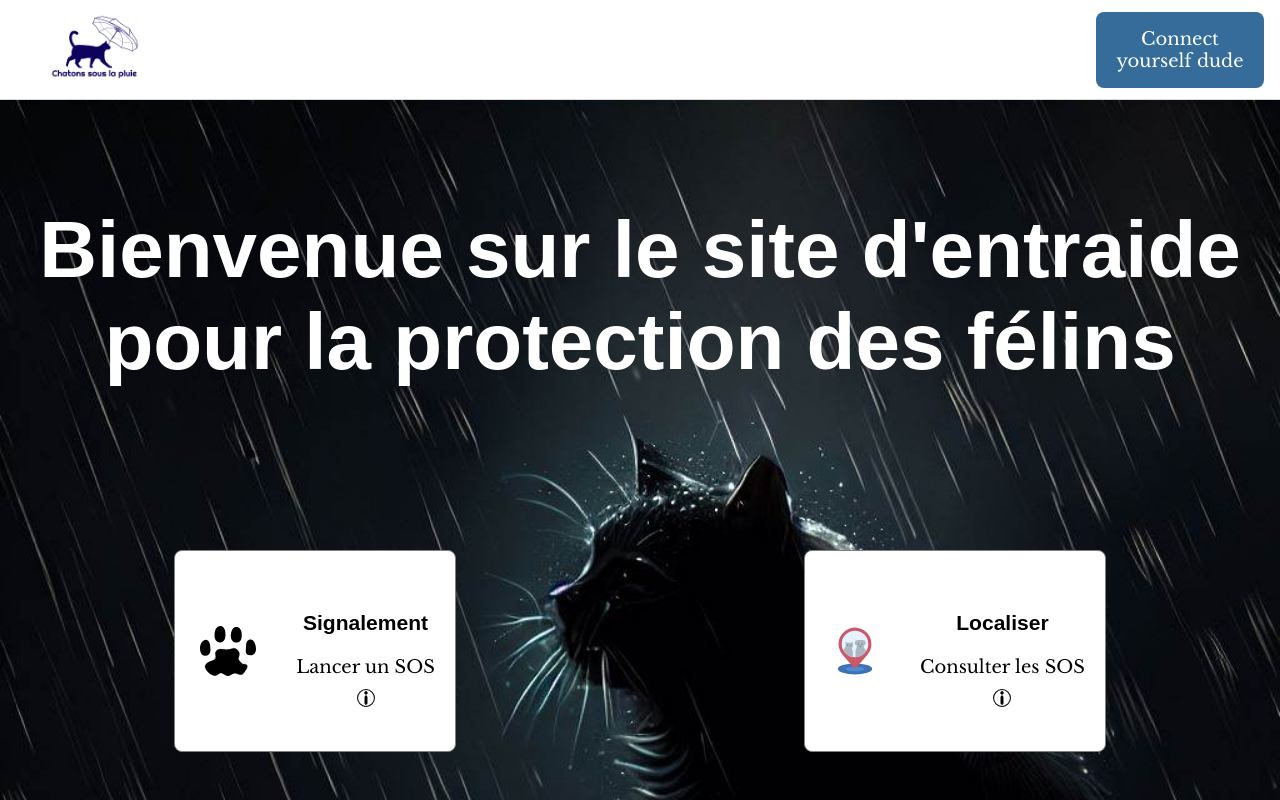
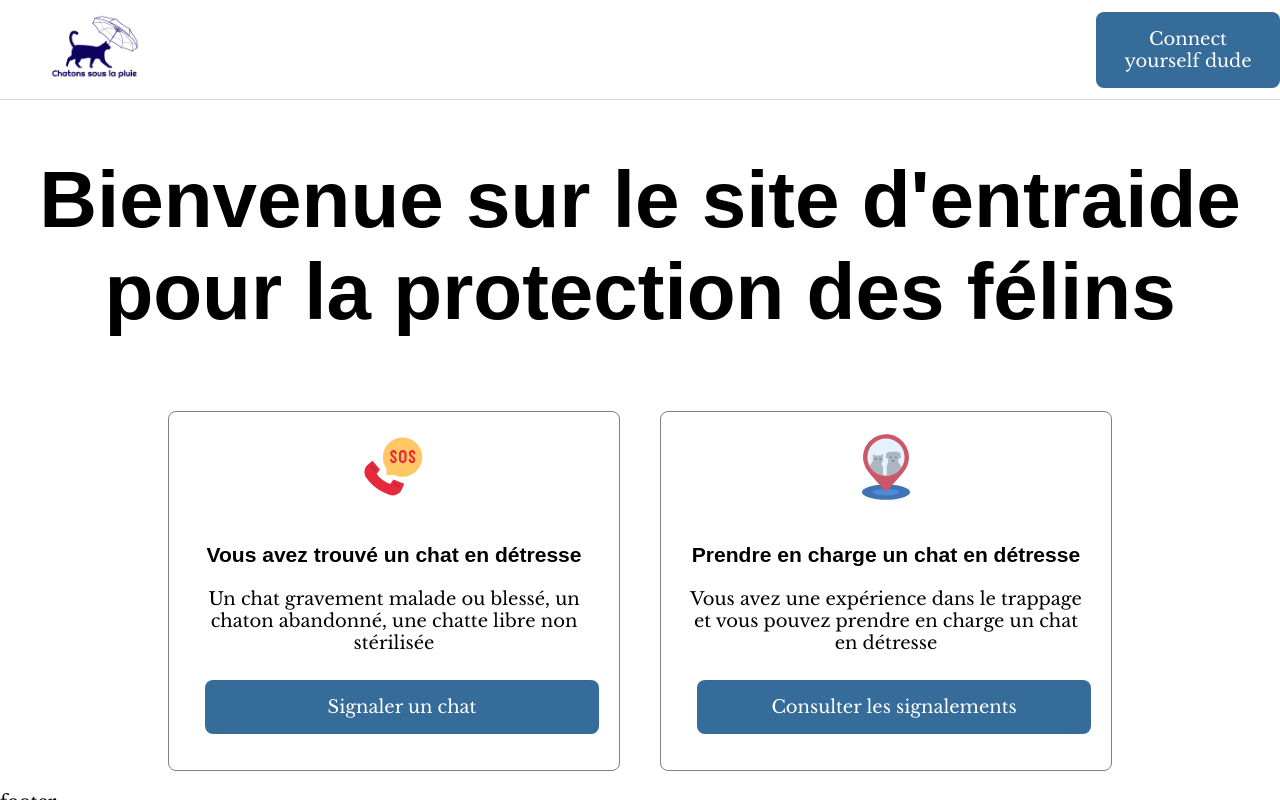
Before and after one commit to RomainBasly/Chatons, a Next.js app: page / in a window 1280 px wide. Shown: the top 800 px of the page. Built offline with nearby package versions, Linux system fonts and the light colour scheme; a web font is replaced by a local one.

Commit message:
slight refacto for home

```diff
--- a/src/front/Components/Elements/Home/classes.module.scss
+++ b/src/front/Components/Elements/Home/classes.module.scss
@@ -4,21 +4,11 @@
   .bandeau {
     position: relative;
     display: flex;
-    img {
-      display: flex;
-      position: absolute;
-      top: 0;
-      right: 0;
-      width: 100%;
-    }
     .title {
-      position: absolute;
       display: flex;
       font-size: 5rem;
       text-align: center;
-      top: 50px;
-      margin-bottom: 50px;
-      color: white;
+      color: black;
       width: 100%;
 
       @media (max-width: 1060px) {
@@ -46,17 +36,14 @@
   }
 }
 .cards-container {
-  position: relative;
-  margin-top: 450px;
   display: flex;
-  justify-content: space-around;
+  justify-content: center;
   a {
     text-decoration: none;
+    width: 300px;
   }
 
   @media (max-width: 860px) {
-    flex-direction: column;
     align-items: center;
-    margin-top: 250px;
   }
 }
--- a/src/front/Components/Elements/Home/index.tsx
+++ b/src/front/Components/Elements/Home/index.tsx
@@ -5,8 +5,6 @@ import { DefaultTemplate } from '../../Materials/Template/DefaultTemplate'
 import { HomeCard } from '../HomeCard'
 import TextContent from '../../TextContent/dictionnary.json'
 import classes from './classes.module.scss'
-
-import Cat from '../../../Assets/cat-under-the-rain.jpeg'
 
 interface IProps {}
 
@@ -24,7 +22,6 @@ export const Home: React.FC = () => {
     <DefaultTemplate>
       <div className={classes['root']}>
         <div className={classes['bandeau']}>
-          <img src={String(Cat.src)} alt="Cat Under the rain" />
           <h1 className={classes['title']}>
             {TextContent.pages.landingPage.title}
           </h1>
@@ -32,12 +29,13 @@ export const Home: React.FC = () => {
         {cards && (
           <div className={classes['cards-container']}>
             {cards.map((card) => (
-              <Link href={card.linkUrl} key={card.id}>
-                <HomeCard
-                  textDescription={card.description}
-                  title={card.title}
-                />
-              </Link>
+              <HomeCard
+                key={card.id}
+                id={card.id}
+                title={card.title}
+                textDescription={card.description}
+                textButton={card.textButton}
+              />
             ))}
           </div>
         )}
--- a/src/front/Components/Elements/HomeCard/classes.module.scss
+++ b/src/front/Components/Elements/HomeCard/classes.module.scss
@@ -1,40 +1,44 @@
 .root {
-  min-width: 200px;
-  min-height: 200px;
   border-radius: 8px;
   border: 1px solid grey;
   display: flex;
   align-items: center;
   background-color: white;
-  cursor: pointer;
   text-decoration: none;
   color: black;
+  flex-direction: column;
+  width: 100%;
+  margin: 20px;
+  max-width: 450px;
 
   .illustration {
     display: flex;
-    height: 50px;
     width: auto;
-    margin-left: 5px;
     align-self: center;
-    padding: 20px;
+    padding-top: 20px;
+
+    img {
+      display: flex;
+      height: 70px;
+      width: 70px;
+    }
   }
   .description {
     display: flex;
     flex-direction: column;
     text-align: center;
-
     padding: 20px;
 
-    .infoContainer {
-      width: 20px;
-      height: auto;
+    .buttonContainer {
+      display: flex;
       align-self: center;
+      justify-content: center;
       padding-top: 10px;
+      width: 100%;
     }
   }
 
   @media (max-width: 1000px) {
     margin-top: 30px;
   }
-
 }
--- a/src/front/Components/Elements/HomeCard/index.tsx
+++ b/src/front/Components/Elements/HomeCard/index.tsx
@@ -1,12 +1,15 @@
 import React, { useEffect, useState } from 'react'
 import classes from './classes.module.scss'
-import paw from '../../../Assets/cat-paw.svg'
+import sos from '../../../Assets/emergency-call.svg'
 import location from '../../../Assets/location.svg'
-import info from '../../../Assets/info.svg'
+import Button from '../../Materials/buttons'
+import { EButtonVariant } from '../enums'
 
 interface IProps {
+  id: number
+  title: string
   textDescription: string
-  title: string
+  textButton: string
   className?: string
 }
 
@@ -19,19 +22,19 @@ interface ImageObject {
 }
 
 export const HomeCard: React.FC<IProps> = (props) => {
-  const { title, textDescription } = props
+  const { title, textDescription, textButton, id } = props
   const [picto, setPicto] = useState<ImageObject | null>()
 
   useEffect(() => {
-    const newPicto = getPicto(title)
+    const newPicto = getPicto(id)
     setPicto(newPicto)
   }, [title])
 
-  const getPicto = (title: string) => {
-    switch (title) {
-      case 'Signalement':
-        return paw
-      case 'Localiser':
+  const getPicto = (id: number) => {
+    switch (id) {
+      case 1:
+        return sos
+      case 2:
         return location
       default:
         return
@@ -45,9 +48,11 @@ export const HomeCard: React.FC<IProps> = (props) => {
       </div>
       <div className={classes['description']}>
         <h3>{title}</h3>
-        {textDescription}
-        <div className={classes['infoContainer']}>
-          <img src={String(info.src)} alt="info picto" />
+        <div className={classes['text']}>{textDescription}</div>
+        <div className={classes['buttonContainer']}>
+          <Button variant={EButtonVariant.PRIMARY} size="xsmall">
+            {textButton}
+          </Button>
         </div>
       </div>
     </div>
--- a/src/front/Components/Materials/buttons/classes.module.scss
+++ b/src/front/Components/Materials/buttons/classes.module.scss
@@ -5,6 +5,7 @@
   background-color: inherit;
   min-width: 160px;
   margin: 8px;
+  width: 100%;
 
   &:hover {
     transform: translateX(-2px) translateY(-2px);
--- a/src/front/Components/TextContent/dictionnary.json
+++ b/src/front/Components/TextContent/dictionnary.json
@@ -11,21 +11,23 @@
       "cards": [
         {
           "id": 1,
-          "title": "Signalement",
-          "description": "Lancer un SOS",
+          "title": "Vous avez trouvé un chat en détresse",
+          "description": "Un chat gravement malade ou blessé, un chaton abandonné, une chatte libre non stérilisée",
+          "textButton": "Signaler un chat",
           "linkUrl": "/Signalement"
         },
         {
           "id": 2,
-          "title": "Localiser",
-          "description": "Consulter les SOS",
+          "title": "Prendre en charge un chat en détresse",
+          "description": "Vous avez une expérience dans le trappage et vous pouvez prendre en charge un chat en détresse",
+          "textButton": "Consulter les signalements",
           "linkUrl": "/consulter"
         }
       ]
     },
     "signalementIntro": {
       "title": "Signaler un chat",
-      "subtitle": "A lire avant d'effectuer un signalement de chat",
+      "subtitle": "Signaler un chat en détresse",
       "content": "Cette page sert à signaler les chats en situation de détresse (gravement malades ou blessés) pour une prise en charge éventuelle de la part d'associations de votre quartier. De la qualité des informations que vous transmettrez dépendra la survie du chat que vous signalez. Les chats suivants sont concernés:- les chats gravements blessés - Les chats en mauvaise santé et dont la vie est en danger: Par exemple: les chats sales, chats qui saignent, chats avec un membre cassé, chats immobiles, chats qui bavent, chats qui ont du mal à respirer. - les chats qui ont été déclarés perdus par leur propriétaire; - les chattes qui viennent de mettre bas dans la nature ou la présence de chatons sur la voie publique dont vous êtes certains qu'ils n'ont pas de foyer;",
       "fakeContent": "iLorem ipsum dolor sit amet consectetur adipisicing elit. Vero ullam saepe libero modi quod quibusdam. Ratione repellat laboriosam in eius laborum natus doloremque excepturi similique quia? Nesciunt, dolore cumque! Architecto?",
       "certify": "Vous certifiez en créant un formulaire que: ",
```
Also changed, not shown: src/front/Assets/emergency-call.svg (added), src/front/Assets/picture-taking.svg (added).
